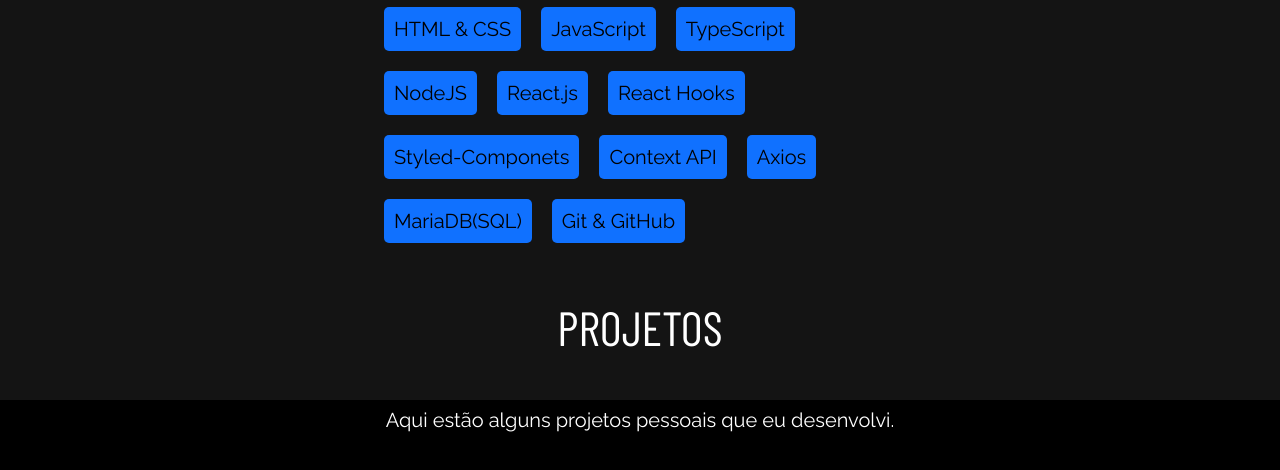
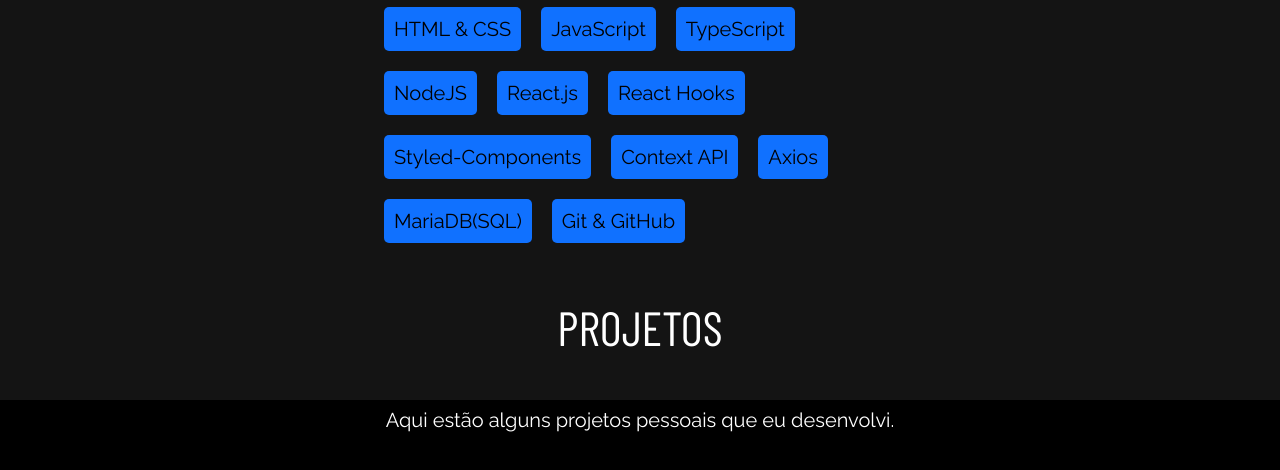
Before and after one commit to Raul-Carneiro-dev/Portfolio, a plain HTML site: page index.html in a window 1280 px wide. Shown: the part 1160-1630 px from the top of the page. Drawn offline with nearby package versions, Linux system fonts and the light colour scheme; a web font is replaced by a local one.

Commit message:
fix skill word

```diff
--- a/index.html
+++ b/index.html
@@ -57,7 +57,7 @@
                 <div class="skills">NodeJS</div>
                 <div class="skills">React.js</div>
                 <div class="skills">React Hooks</div>
-                <div class="skills">Styled-Componets</div>
+                <div class="skills">Styled-Components</div>
                 <div class="skills">Context API</div>
                 <div class="skills">Axios</div>
                 <div class="skills">MariaDB(SQL)</div>
```
